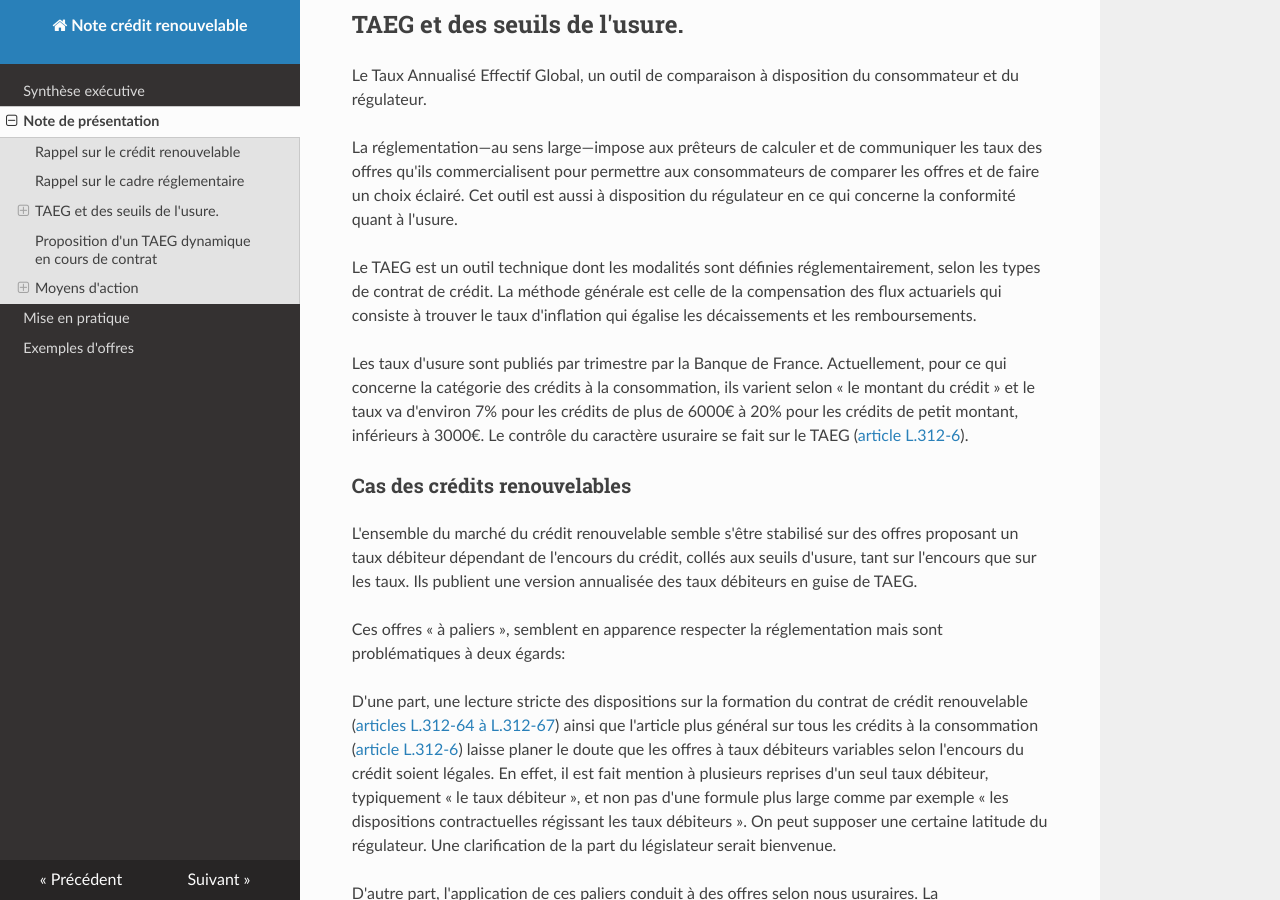
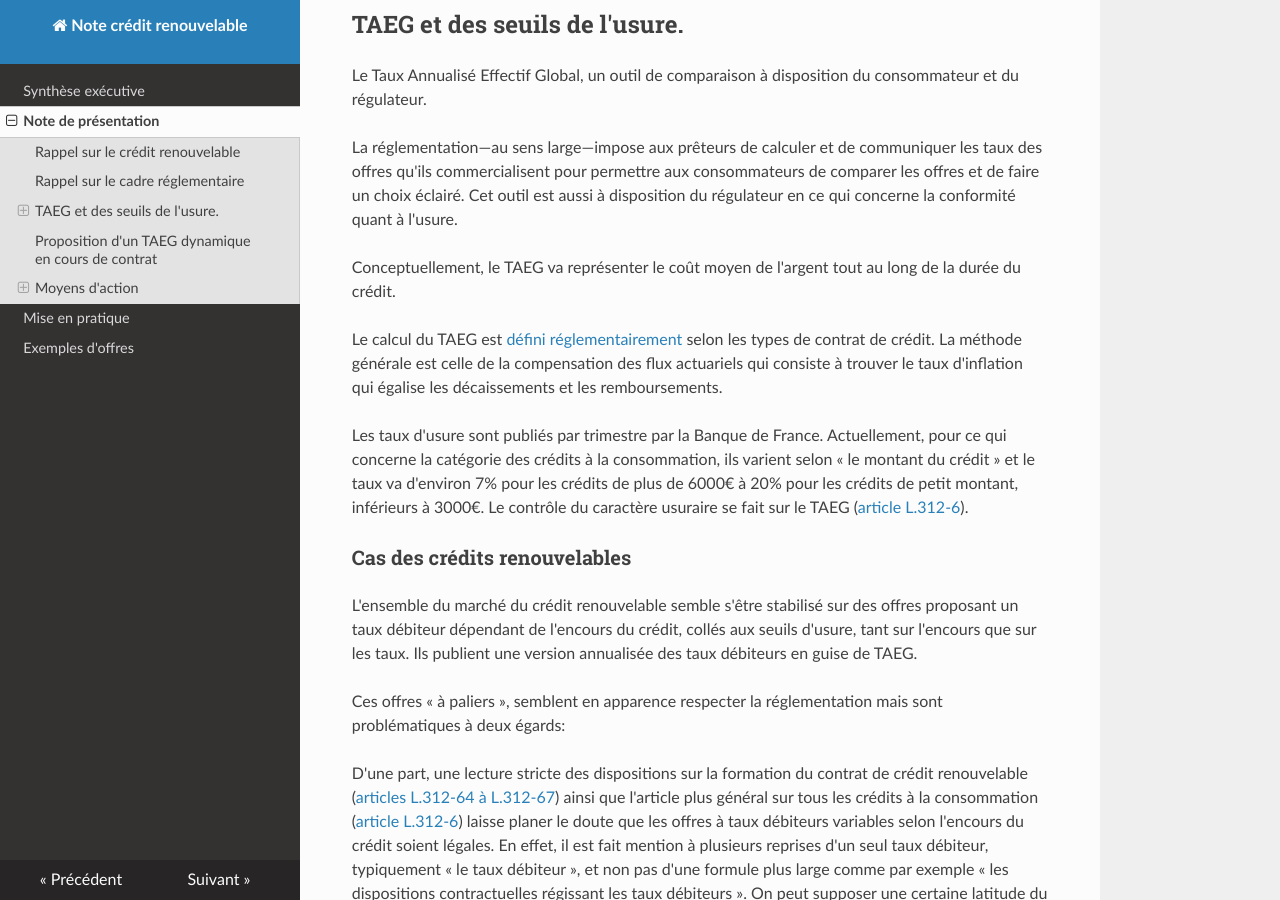
Before and after one commit to ConscritNeuneu/note-credit-renouvelable, an MkDocs documentation site: the page built from docs/1_note_credit_revolving.md, in a window 1280 px wide and 900 px high, scrolled down 1224 px. Built offline with MkDocs 1.6.1, drawn with Linux system fonts in a browser that asks for light colours; nearby versions of some CDN libraries.

Commit message:
Improve TAEG section

```diff
--- a/docs/1_note_credit_revolving.md
+++ b/docs/1_note_credit_revolving.md
@@ -63,10 +63,14 @@ consommateurs de comparer les offres et de faire un choix éclairé. Cet outil e
 aussi à disposition du régulateur en ce qui concerne la conformité quant à
 l'usure.
 
-Le TAEG est un outil technique dont les modalités sont définies
-réglementairement, selon les types de contrat de crédit. La méthode générale
-est celle de la compensation des flux actuariels qui consiste à trouver le
-taux d'inflation qui égalise les décaissements et les remboursements.
+Conceptuellement, le TAEG va représenter le coût moyen de l'argent tout au
+long de la durée du crédit.
+
+Le calcul du TAEG est
+[défini réglementairement](https://www.legifrance.gouv.fr/codes/article_lc/LEGIARTI000044536833)
+selon les types de contrat de crédit. La méthode générale est celle de la
+compensation des flux actuariels qui consiste à trouver le taux d'inflation
+qui égalise les décaissements et les remboursements.
 
 Les taux d'usure sont publiés par trimestre par la Banque de France.
 Actuellement, pour ce qui concerne la catégorie des crédits à la
```
